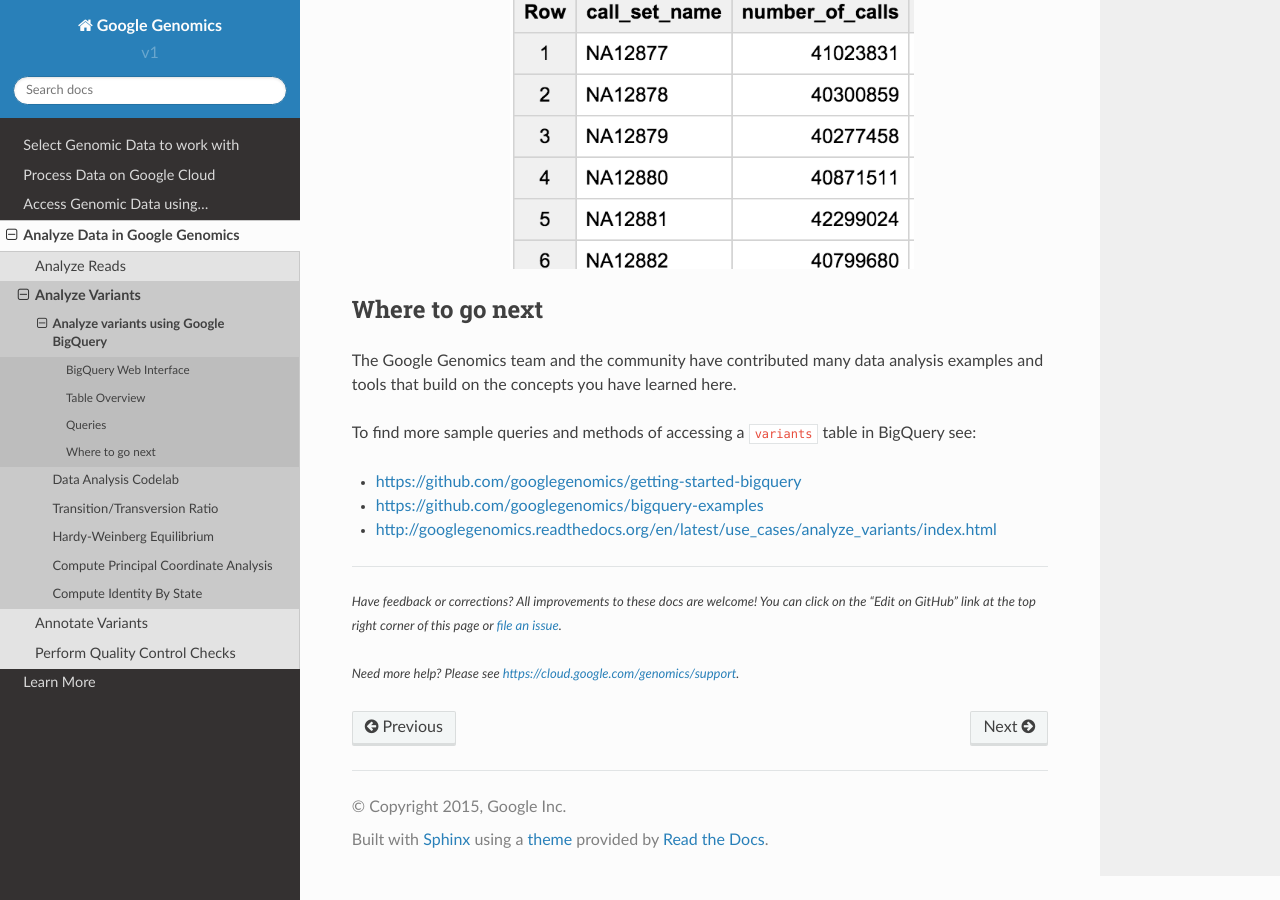
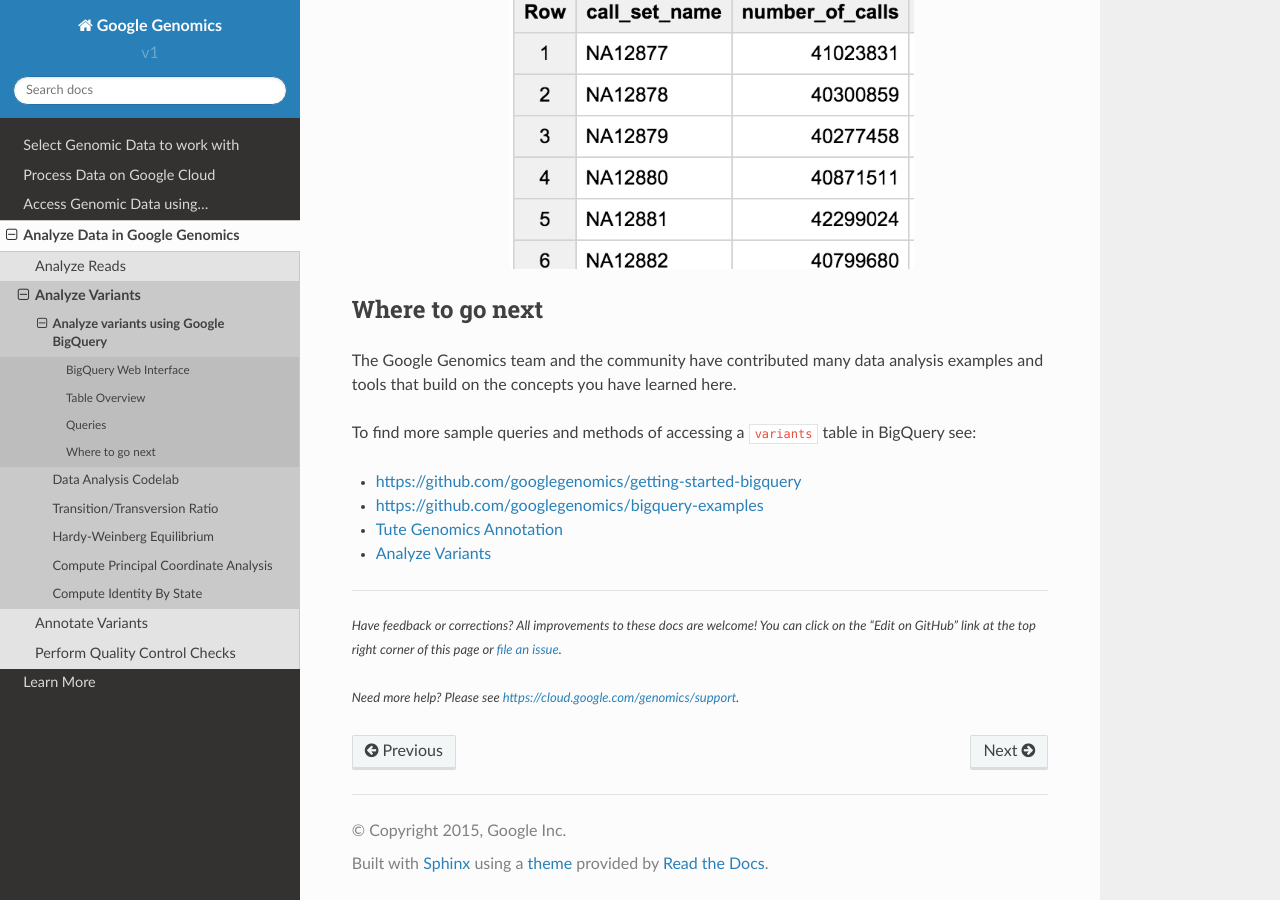
Before and after one commit to googlegenomics/readthedocs, a Sphinx documentation site: the page built from docs/source/use_cases/analyze_variants/analyze_variants_with_bigquery.rst, in a window 1280 px wide and 900 px high, scrolled down 21713 px. Built offline with Sphinx 7.4.7 and the Read the Docs theme 2.0.0, drawn with Linux system fonts in a browser that asks for light colours; some of the changed lines change nothing that is shown.

Commit message:
Add link to Tute queries.

```diff
--- a/docs/source/use_cases/analyze_variants/analyze_variants_with_bigquery.rst
+++ b/docs/source/use_cases/analyze_variants/analyze_variants_with_bigquery.rst
@@ -1050,4 +1050,5 @@
 
 * https://github.com/googlegenomics/getting-started-bigquery
 * https://github.com/googlegenomics/bigquery-examples
-* http://googlegenomics.readthedocs.org/en/latest/use_cases/analyze_variants/index.html
+* :doc:`/use_cases/discover_public_data/tute_genomics_public_data`
+* :doc:`/use_cases/analyze_variants/index`
```
